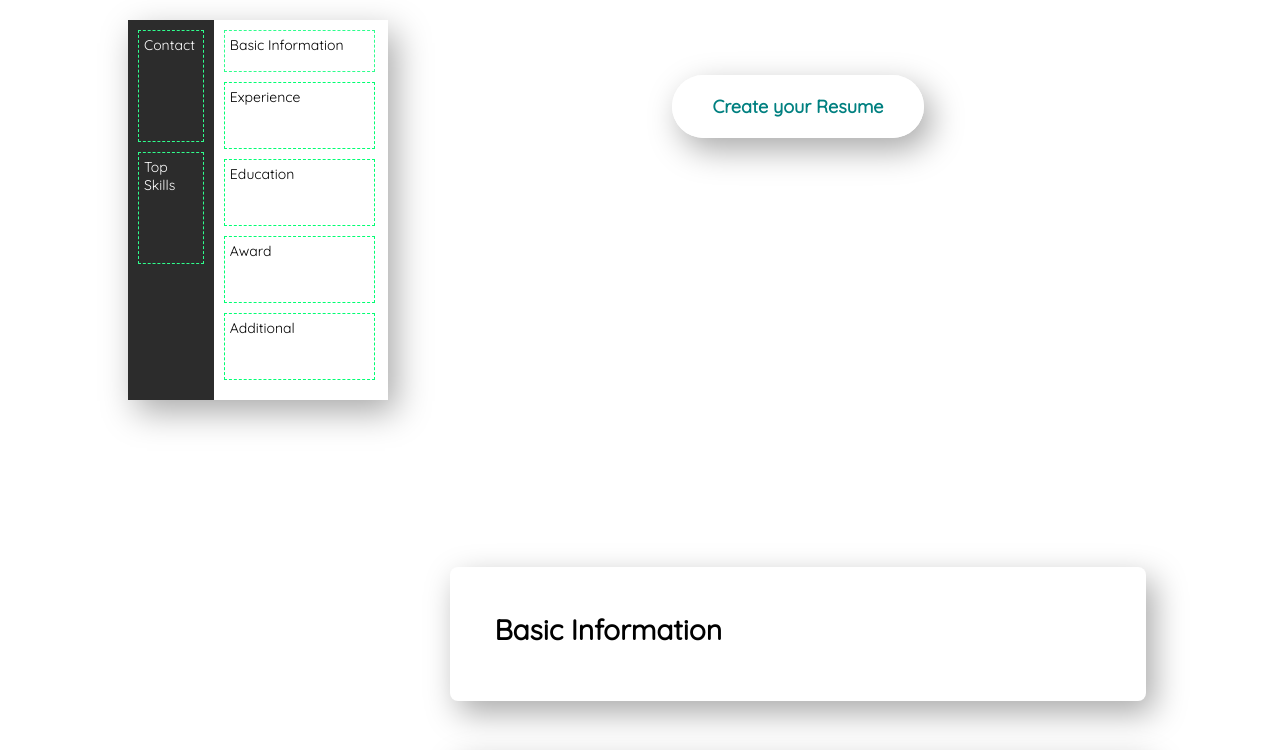
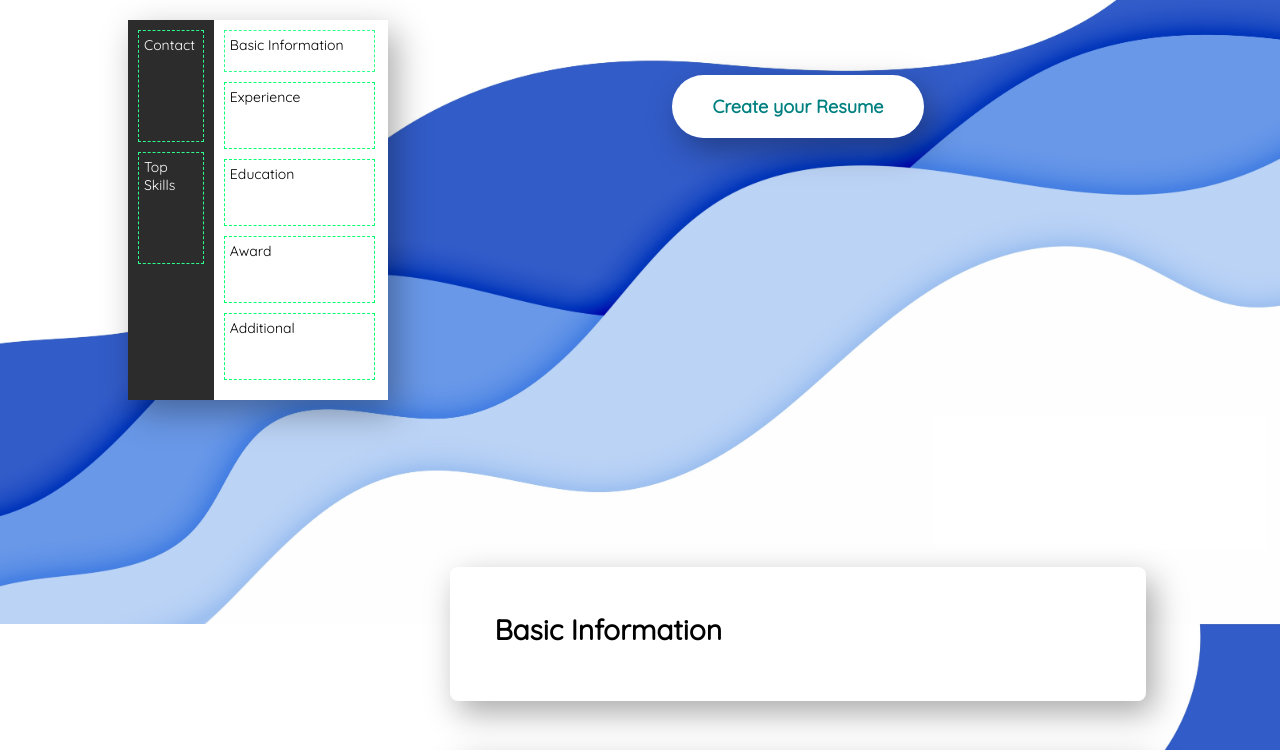
Before and after one commit to webtoolkits/resumecreatortemp, a plain HTML site: page index.html in a window 1280 px wide. Shown: the part 176-926 px from the top of the page. Drawn offline with Linux system fonts and the light colour scheme; the site is published under a folder, as on GitHub Pages, so addresses that start at the root find nothing.

Commit message:
Update index.html

```diff
--- a/index.html
+++ b/index.html
@@ -13,7 +13,7 @@
 </head>
 
 <body
-    style="background-image: url('/assets/25929.jpg'); background-repeat: no-repeat; background-attachment: fixed; background-position: center; background-size: cover;">
+    style="background-image: url('assets/25929.jpg'); background-repeat: no-repeat; background-attachment: fixed; background-position: center; background-size: cover;">
 
     <div class="fixed-div mobileDetect">
         <!-- ResumeCreator -->
```
